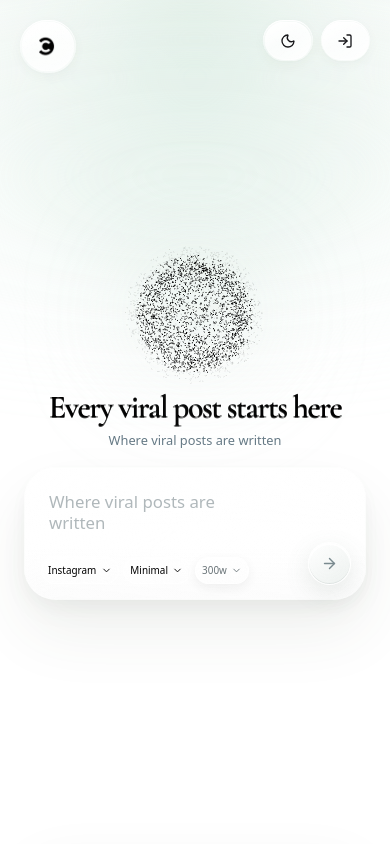
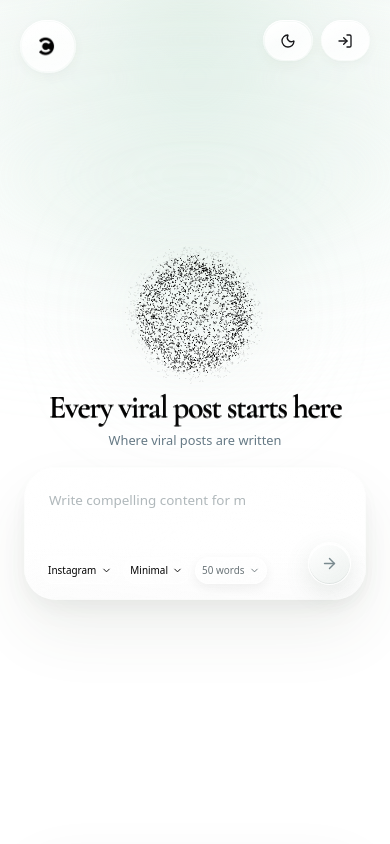
Before and after one commit to insanekrishnna/instruct_ai, a Next.js app: page / in a window 390 px wide. Shown: the top 844 px of the page. Built offline with nearby package versions, Linux system fonts and the light colour scheme.

Commit message:
placeholders updated

```diff
--- a/src/components/InstructHome.tsx
+++ b/src/components/InstructHome.tsx
@@ -10,6 +10,12 @@ import * as THREE from "three";
 const PLATFORM_OPTIONS = ["Instagram", "LinkedIn", "Twitter"] as const;
 const STYLE_OPTIONS = ["Minimal", "Funny", "Aggressive", "Storytelling", "Curious"] as const;
 const WORD_OPTIONS = ["50 words", "100 words", "200 words", "300 words", "400 words"] as const;
+const TYPING_PLACEHOLDERS = [
+  "Create an engaging Instagram caption",
+  "Write compelling content for my carousel",
+  "Craft a professional LinkedIn post",
+  "Create a high impact Twitter/X thread",
+] as const;
 
 const featureCards = [
   {
@@ -162,10 +168,13 @@ function Hero() {
   const [isMobile, setIsMobile] = useState(false);
   const [selectedPlatform, setSelectedPlatform] = useState<(typeof PLATFORM_OPTIONS)[number]>("Instagram");
   const [selectedStyle, setSelectedStyle] = useState<(typeof STYLE_OPTIONS)[number]>("Minimal");
-  const [selectedWordLimit, setSelectedWordLimit] = useState<(typeof WORD_OPTIONS)[number]>("300 words");
+  const [selectedWordLimit, setSelectedWordLimit] = useState<(typeof WORD_OPTIONS)[number]>("50 words");
   const [isPlatformMenuOpen, setIsPlatformMenuOpen] = useState(false);
   const [isStyleMenuOpen, setIsStyleMenuOpen] = useState(false);
   const [isWordMenuOpen, setIsWordMenuOpen] = useState(false);
+  const [placeholderIndex, setPlaceholderIndex] = useState(0);
+  const [typedPlaceholder, setTypedPlaceholder] = useState("");
+  const [isDeletingPlaceholder, setIsDeletingPlaceholder] = useState(false);
 
   useEffect(() => {
     const root = document.documentElement;
@@ -213,7 +222,37 @@ function Hero() {
     };
   }, []);
 
-  const mobileWordLimitLabel = selectedWordLimit.replace(" words", "w");
+  useEffect(() => {
+    const currentPlaceholder = TYPING_PLACEHOLDERS[placeholderIndex];
+    let timeoutId: ReturnType<typeof setTimeout>;
+
+    const progress = currentPlaceholder.length === 0 ? 1 : typedPlaceholder.length / currentPlaceholder.length;
+    const easedDelay = (base: number, range: number) => {
+      const curve = Math.sin(progress * Math.PI);
+      return Math.round(base + range * (1 - curve));
+    };
+
+    if (!isDeletingPlaceholder && typedPlaceholder.length < currentPlaceholder.length) {
+      timeoutId = setTimeout(() => {
+        setTypedPlaceholder(currentPlaceholder.slice(0, typedPlaceholder.length + 1));
+      }, easedDelay(34, 44));
+    } else if (!isDeletingPlaceholder && typedPlaceholder.length === currentPlaceholder.length) {
+      timeoutId = setTimeout(() => {
+        setIsDeletingPlaceholder(true);
+      }, 1300);
+    } else if (isDeletingPlaceholder && typedPlaceholder.length > 0) {
+      timeoutId = setTimeout(() => {
+        setTypedPlaceholder((current) => current.slice(0, -1));
+      }, easedDelay(22, 26));
+    } else {
+      timeoutId = setTimeout(() => {
+        setIsDeletingPlaceholder(false);
+        setPlaceholderIndex((current) => (current + 1) % TYPING_PLACEHOLDERS.length);
+      }, 180);
+    }
+
+    return () => clearTimeout(timeoutId);
+  }, [isDeletingPlaceholder, placeholderIndex, typedPlaceholder]);
 
   return (
     <section className="relative overflow-hidden bg-[#fff]">
@@ -506,7 +545,7 @@ function Hero() {
 
       {/* Textarea */}
       <textarea
-        placeholder="Where viral posts are written"
+        placeholder={typedPlaceholder}
         style={{
           position: "relative",
           zIndex: 1,
@@ -517,8 +556,8 @@ function Hero() {
           border: "none",
           outline: "none",
           caretColor: "transparent",
-          fontSize: "1.05rem",
-          lineHeight: "1.3rem",
+          fontSize: isMobile ? "0.84rem" : "1.05rem",
+          lineHeight: isMobile ? "1.05rem" : "1.3rem",
           color: "#1e1d1d",
           height: isMobile ? "4.25rem" : "3.85rem",
           paddingBottom: "2.7rem",
@@ -735,7 +774,7 @@ function Hero() {
               flexShrink: 0,
             }}
           >
-            <span>{isMobile ? mobileWordLimitLabel : selectedWordLimit}</span>
+            <span>{selectedWordLimit}</span>
             <ChevronDown size={11} style={{ transform: isWordMenuOpen ? "rotate(180deg)" : "rotate(0deg)", transition: "transform 0.2s ease" }} />
           </button>
 
```
